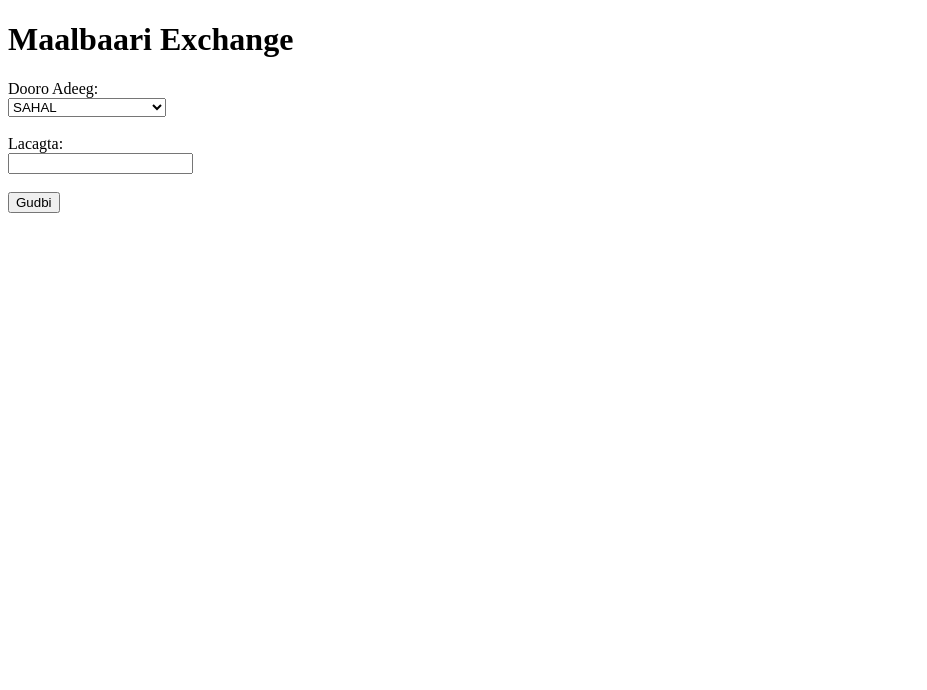
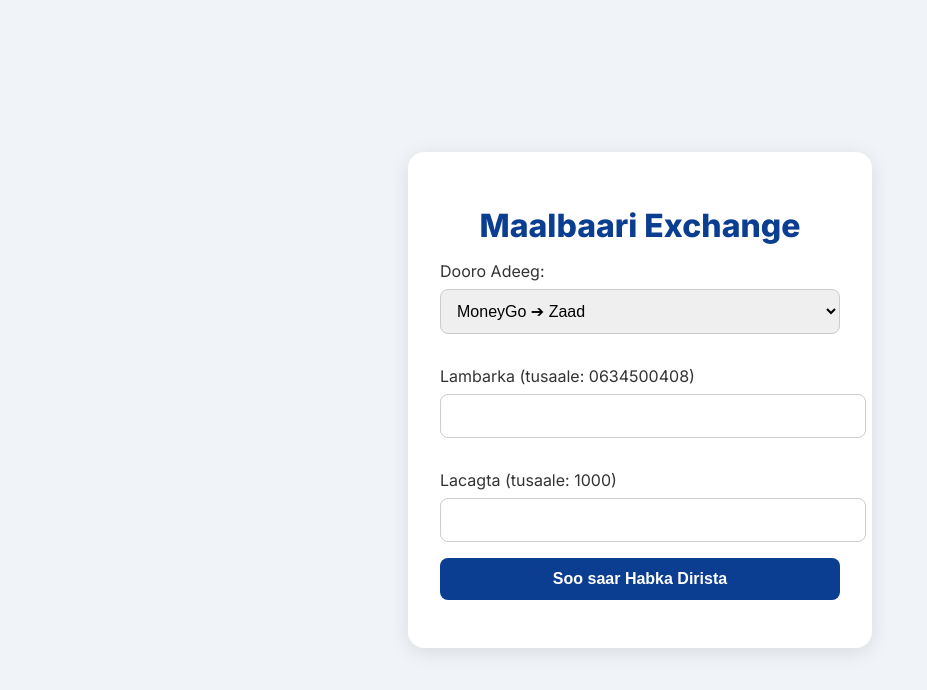
Before and after one commit to liibaanmaalbari/Maalbaar-exchange, a plain HTML site: page index.html in a window 1280 px wide. Shown: the whole page, without its empty margins (0-927 px from the left). Drawn offline with Linux system fonts and the light colour scheme.

Commit message:
Add files via upload

```diff
--- a/index.html
+++ b/index.html
@@ -1,20 +1,77 @@
 
 <!DOCTYPE html>
-<html>
+<html lang="so">
 <head>
-  <title>Maalbaari Exchange</title>
+    <meta charset="UTF-8" />
+    <meta name="viewport" content="width=device-width, initial-scale=1.0"/>
+    <title>Maalbaari Exchange</title>
+    <link href="https://fonts.googleapis.com/css2?family=Inter:wght@400;600;800&display=swap" rel="stylesheet"/>
+    <style>
+        body {
+            font-family: 'Inter', sans-serif;
+            background-color: #F0F4F8;
+            margin: 0;
+            padding: 0;
+            display: flex;
+            flex-direction: column;
+            align-items: center;
+            justify-content: center;
+            height: 100vh;
+        }
+        .container {
+            background: white;
+            padding: 2rem;
+            border-radius: 1rem;
+            box-shadow: 0 4px 20px rgba(0,0,0,0.1);
+            text-align: center;
+            width: 90%;
+            max-width: 400px;
+        }
+        h1 {
+            margin-bottom: 1rem;
+            color: #0B3D91;
+        }
+        label {
+            display: block;
+            margin: 1rem 0 0.5rem;
+            color: #333;
+            text-align: left;
+        }
+        input, select, button {
+            width: 100%;
+            padding: 0.75rem;
+            margin-bottom: 1rem;
+            border: 1px solid #ccc;
+            border-radius: 0.5rem;
+            font-size: 1rem;
+        }
+        button {
+            background-color: #0B3D91;
+            color: white;
+            font-weight: 600;
+            border: none;
+            cursor: pointer;
+        }
+        button:hover {
+            background-color: #092c6d;
+        }
+    </style>
 </head>
 <body>
-  <h1>Maalbaari Exchange</h1>
-  <form action="confirm.html" method="get">
-    <label>Dooro Adeeg:</label><br>
-    <select name="service">
-      <option value="ZAAD">SAHAL</option>
-      <option value="EDAHAB">MAALBAARI-EDAHAB</option>
-    </select><br><br>
-    <label>Lacagta:</label><br>
-    <input type="number" name="amount" required><br><br>
-    <input type="submit" value="Gudbi">
-  </form>
+    <div class="container">
+        <h1>Maalbaari Exchange</h1>
+        <form action="confirm.html" method="GET">
+            <label for="service">Dooro Adeeg:</label>
+            <select name="service" id="service">
+                <option value="zaad">MoneyGo ➔ Zaad</option>
+                <option value="edahab">MoneyGo ➔ eDahab</option>
+            </select>
+            <label for="number">Lambarka (tusaale: 0634500408)</label>
+            <input type="text" id="number" name="number" required>
+            <label for="amount">Lacagta (tusaale: 1000)</label>
+            <input type="number" id="amount" name="amount" required>
+            <button type="submit">Soo saar Habka Dirista</button>
+        </form>
+    </div>
 </body>
 </html>
```
Also changed, not shown: confirm.html (+55 -24 lines).
